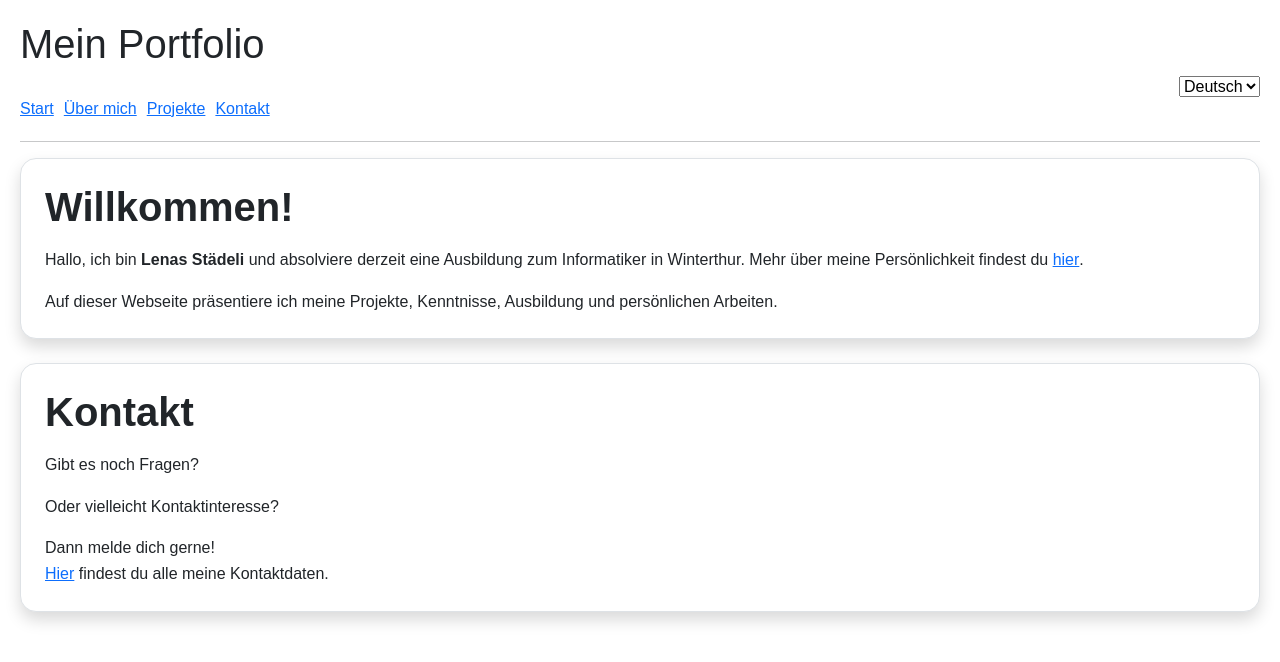
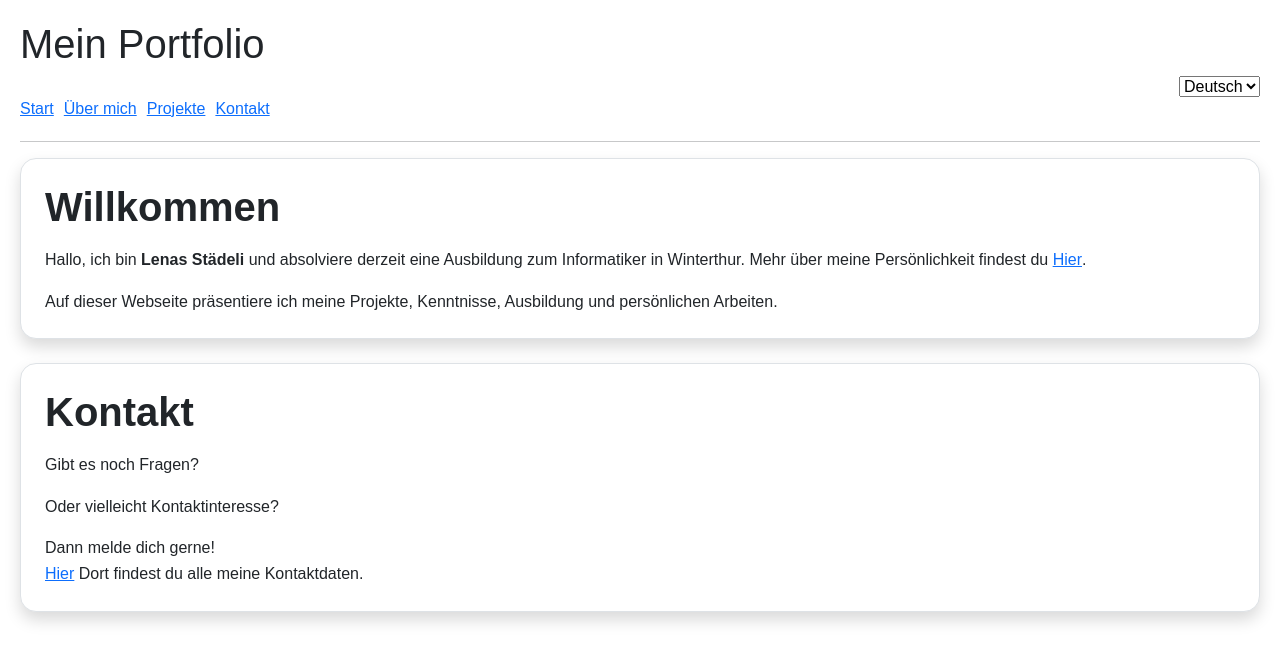
Before and after one commit to LenasStaedeli/Portfolio, a React app: page /#/ in a window 1280 px wide. Shown: the top 662 px of the page. Built offline with nearby package versions, Linux system fonts and the light colour scheme; the HTML template or start-up script is replaced by a standard one.

Commit message:
Feature: add translation for Homepage

```diff
--- a/src/languages/languages.json
+++ b/src/languages/languages.json
@@ -7,57 +7,60 @@
       "4": "Projekte",
       "5": "Kontakt"
     },
-    "aboutme": {
-
+    "Homepage": {
+      "1": "Willkommen",
+      "2": "Hallo, ich bin",
+      "3": "und absolviere derzeit eine Ausbildung zum Informatiker in Winterthur. Mehr über meine Persönlichkeit findest du",
+      "4": "Hier",
+      "5": "Auf dieser Webseite präsentiere ich meine Projekte, Kenntnisse, Ausbildung und persönlichen Arbeiten.",
+      "6": "Kontakt",
+      "7": "Oder vielleicht Kontaktinteresse?",
+      "8": "Dann melde dich gerne!",
+      "9": "Dort findest du alle meine Kontaktdaten.",
+      "10": "Gibt es noch Fragen?"
     },
+    "aboutme": {},
     "projects": {
       "1": "Projekte",
       "2": "Fertige bzw. fast fertige Projekte",
-      "3": "Ein spiel welches wie Geoguessr aber für das Game Phasmophobia funktioniert.",
-      "4": "Ein einfaches TicTacToe spiel für zwei Spieler.",
+      "3": "Ein Spiel, welches wie Geoguessr, aber für das Game Phasmophobia funktioniert.",
+      "4": "Ein einfaches Tic-Tac-Toe-Spiel für zwei Spieler.",
       "5": "Mit diesem Programm können während eines 1v1-Dartspiels die Punkte eingegeben und automatisch gezählt werden.",
       "6": "Unfertige Projekte",
-      "7": "Wenn man dieses projekt zweimal öffnet, verbinden die Mittelpunkte der beiden Seiten sich mit einer Linie.",
-      "8": "",
-      "9": "",
-      "10": "",
-      "11": "",
-      "12": "",
-      "13": "",
-      "14": "",
-      "15": "",
-      "16": "",
-      "17": "",
-      "18": "",
-      "19": "",
-      "20": ""
+      "7": "Wenn man dieses Projekt zweimal öffnet, verbinden sich die Mittelpunkte der beiden Seiten mit einer Linie."
     },
-    "contact": {
-
-    }
+    "contact": {}
   },
   "Englisch": {
     "app": {
       "1": "My portfolio",
       "2": "Home",
-      "3": "about me",
+      "3": "About me",
       "4": "Projects",
       "5": "Contact"
     },
-    "aboutme": {
-
+    "Homepage": {
+      "1": "Welcome",
+      "2": "Hello, I am",
+      "3": "and I'm currently pursuing an apprenticeship as a computer scientist in Winterthur. You can find out more about me",
+      "4": "Here",
+      "5": "On this website, I showcase my projects, skills, education, and personal work.",
+      "6": "Contact",
+      "7": "Or maybe you're interested in getting in touch?",
+      "8": "Then feel free to get in touch!",
+      "9": "You'll find all my contact information there.",
+      "10": "Are there any more questions?"
     },
+    "aboutme": {},
     "projects": {
       "1": "Projects",
       "2": "Completed or nearly completed projects",
-      "3": "A game that works like Geoguesser but for the game Phasmophobia.",
+      "3": "A game that works like GeoGuessr but for the game Phasmophobia.",
       "4": "A simple Tic-Tac-Toe game for two players.",
       "5": "This program allows you to enter scores and have them tallied automatically during a one-on-one darts match.",
       "6": "Unfinished projects",
       "7": "If you open this project twice, the centers of the two sides are connected by a line."
     },
-    "contact": {
-
-    }
+    "contact": {}
   }
 }
--- a/src/pages/Homepage.jsx
+++ b/src/pages/Homepage.jsx
@@ -1,37 +1,35 @@
 import { Link } from "react-router-dom";
 
-export default function Homepage() {
+export default function Homepage({langjson, language}) {
+    const location = "Homepage"
     return (
         <div>
 
             <div className="bg-white rounded-4 p-4 shadow border mb-4">
                 <h1 className="mb-3 fw-bold">
-                    Willkommen!
+                    {langjson[language][location]["1"]}
                 </h1>
 
                 <p className="mb-3" style={{ lineHeight: "1.6" }}>
-                    Hallo, ich bin <b>Lenas Städeli</b> und absolviere derzeit
-                    eine Ausbildung zum Informatiker in Winterthur. Mehr über meine Persönlichkeit
-                    findest du <Link to="/aboutme">hier</Link>.
+                    {langjson[language][location]["2"]} <b>Lenas Städeli</b> {langjson[language][location]["3"]} <Link to="/aboutme">{langjson[language][location]["4"]}</Link>.
                 </p>
                 <p className="mb-0" style={{ lineHeight: "1.6" }}>
-                    Auf dieser Webseite präsentiere ich meine Projekte,
-                    Kenntnisse, Ausbildung und persönlichen Arbeiten.
+                    {langjson[language][location]["5"]}
                 </p>
             </div>
             <div className="bg-white rounded-4 p-4 shadow border">
                 <h1 className="mb-3 fw-bold">
-                    Kontakt
+                    {langjson[language][location]["6"]}
                 </h1>
                 <p className="mb-3" style={{ lineHeight: "1.6" }}>
-                    Gibt es noch Fragen?
+                    {langjson[language][location]["10"]}
                 </p>
                 <p className="mb-3" style={{ lineHeight: "1.6" }}>
-                    Oder vielleicht Kontaktinteresse?
+                    {langjson[language][location]["7"]}
                 </p>
                 <p className="mb-0" style={{ lineHeight: "1.6" }}>
-                    Dann melde dich gerne! <br />
-                    <Link to="/contact">Hier</Link> findest du alle meine Kontaktdaten.
+                    {langjson[language][location]["8"]} <br />
+                    <Link to="/contact">{langjson[language][location]["4"]}</Link> {langjson[language][location]["9"]}
                 </p>
             </div>
         </div>
```
